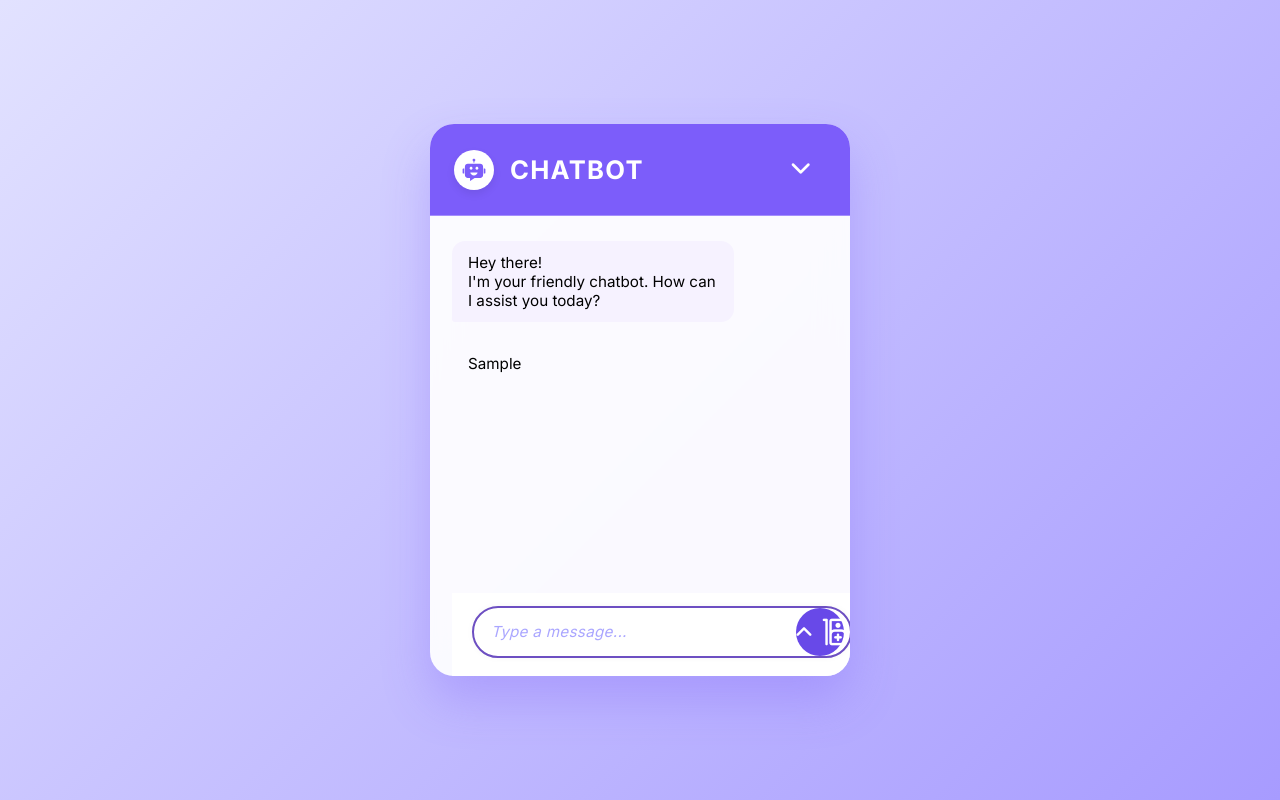
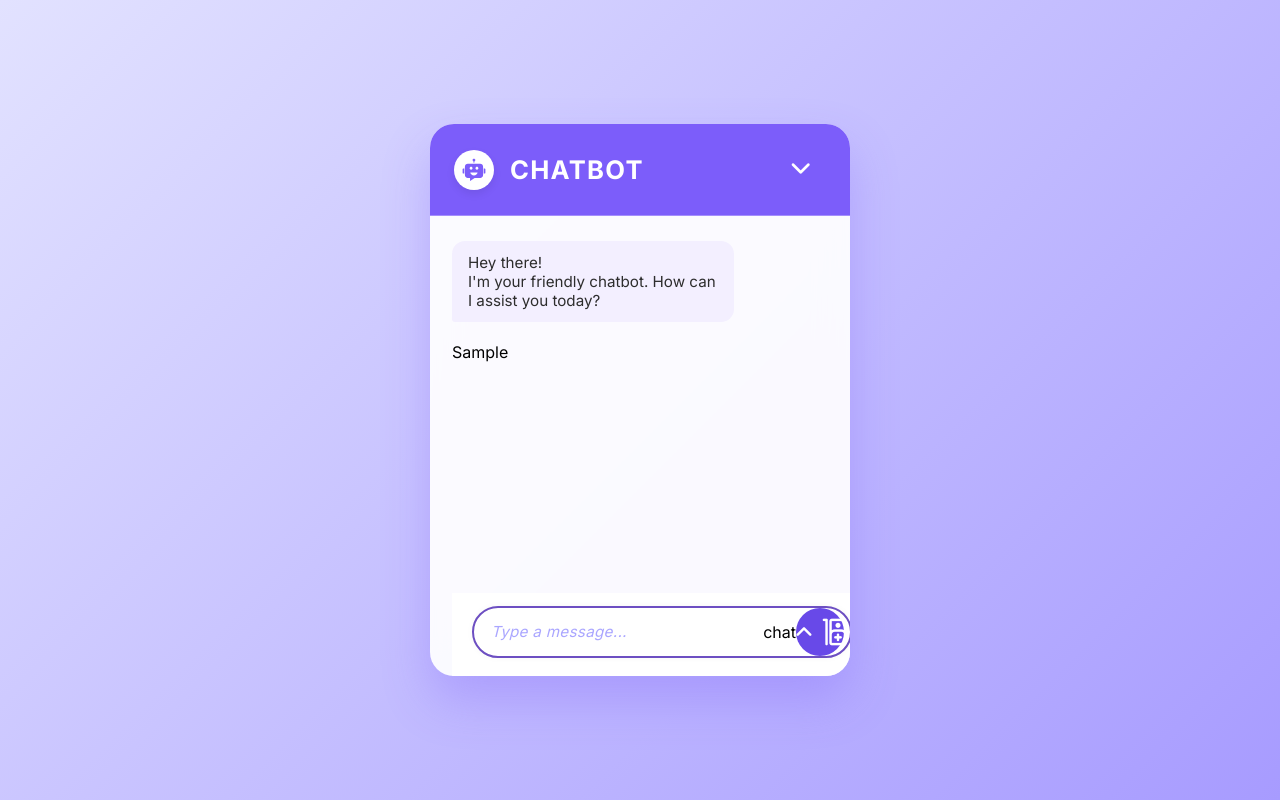
Before and after one commit to rebotilwe/chatbot, a React (Vite) app in the folder chatbot-app/: page / in a window 1280 px wide. Both pictures are taken after typing "Sample" into the empty fields and a click on the button "keyboard_arrow_upward". Built offline with nearby package versions, Linux system fonts and the light colour scheme.

Commit message:
chatHistory

```diff
--- a/chatbot-app/src/App.jsx
+++ b/chatbot-app/src/App.jsx
@@ -30,9 +30,14 @@ const App = () => {
           </div>
 
           {/* Render chat history */}
-          {chatHistory.map((chat, index) => (
-            <ChatMessage key={index} chat={chat} />
-          ))}
+       {chatHistory.map((message, index) => (
+  <div
+    key={index}
+    className={`chat-message ${message.role === "user" ? "user" : "bot"}`}
+  >
+    <div className="message-bubble">{message.text}</div>
+  </div>
+))}
 
           {/* Chat Footer */}
           <div className="chat-footer">
--- a/chatbot-app/src/components/ChatForm.jsx
+++ b/chatbot-app/src/components/ChatForm.jsx
@@ -24,7 +24,7 @@ function ChatForm({ setChatHistory }) {
         className="message-input"
         ref={inputRef}
         aria-label="Message input"
-      />
+      />chat
       <button
         className="material-symbols-rounded"
         type="submit"
--- a/chatbot-app/src/index.css
+++ b/chatbot-app/src/index.css
@@ -129,40 +129,41 @@ body {
   background-color: var(--primary-hover);
 }
 
-.chat-body .message {
+.message {
   display: flex;
+  align-items: flex-start;
   gap: 11px;
-  align-items: center;
 }
 
-.chat-body .message .message-text {
+.message-text {
   padding: 12px 16px;
   max-width: 75%;
   word-wrap: break-word;
   white-space: pre-line;
   font-size: 0.95rem;
+  border-radius: 13px;
 }
 
-.chat-body .bot-message .message-text {
-  background: #f6f2ff;
+/* Bot messages (left) */
+.bot-message {
+  justify-content: flex-start;
+}
+
+.bot-message .message-text {
+  background: var(--bubble-bot);
+  color: #2d2d2d;
   border-radius: 13px 13px 13px 3px;
 }
 
-.chat-body .user-message {
-  flex-direction: column;
-  align-items: flex-end;
+/* User messages (right) */
+.user-message {
+  justify-content: flex-end;
 }
 
-.chat-body .bot-message svg {
-  height: 35px;
-  width: 35px;
-  padding: 6px;
-  flex-shrink: 0;
-  fill: #fff;
-  background: #6d4fc2;
-  align-self: flex-end;
-  border-radius: 50%;
-  margin-bottom: 2px;
+.user-message .message-text {
+  background: var(--bubble-user);
+  color: #fff;
+  border-radius: 13px 13px 3px 13px;
 }
 
 /* Footer */
@@ -174,7 +175,7 @@ body {
   background: rgba(255, 255, 255, 0.95);
 }
 
-.chat-footer .chat-form {
+.chat-form {
   display: flex;
   align-items: center;
   border-radius: 32px;
@@ -183,12 +184,12 @@ body {
   box-shadow: 0 0 8px rgba(0, 0, 0, 0.06);
 }
 
-.chat-footer .chat-form:focus-within {
+.chat-form:focus-within {
   outline: 2px solid #6d4fc2;
 }
 
 /* Input */
-.chat-form .message-input {
+.message-input {
   border: none;
   outline: none;
   background: none;
@@ -206,13 +207,21 @@ body {
   letter-spacing: 0.02em;
 }
 
-/* Hide browser mic/search icons */
-.message-input::-webkit-input-speech-button,
-.message-input::-webkit-search-decoration,
-.message-input::-webkit-search-cancel-button,
-.message-input::-webkit-search-results-button,
-.message-input::-webkit-search-results-decoration {
-  display: none;
+/* Hide all built-in browser icons */
+input::-webkit-input-speech-button,
+input::-webkit-voice-button,
+input::-ms-clear,
+input::-webkit-search-cancel-button,
+input::-webkit-calendar-picker-indicator,
+input::-webkit-inner-spin-button {
+  display: none !important;
+  -webkit-appearance: none;
+}
+
+.message-input {
+  appearance: none;
+  -webkit-appearance: none;
+  background-image: none !important;
 }
 
 /* Send button */
```
